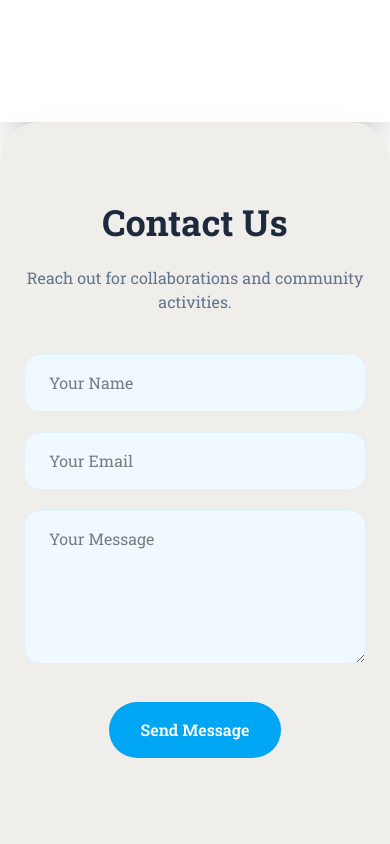
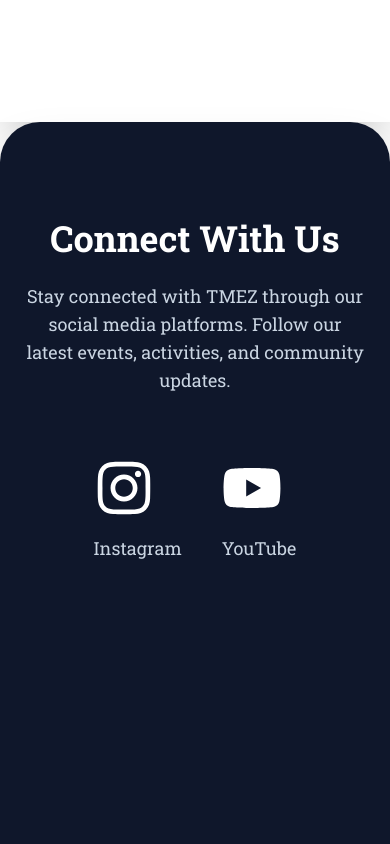
Before and after one commit to samuelpachuau/Tmez-Community-, a React (Vite) app: page / in a window 390 px wide. Shown: the part 5720-6564 px from the top of the page. Built offline with nearby package versions, Linux system fonts and the light colour scheme; a web font is replaced by a local one.

Commit message:
contact update

```diff
--- a/package.json
+++ b/package.json
@@ -14,6 +14,7 @@
     "bootstrap": "^5.3.8",
     "react": "^19.2.6",
     "react-dom": "^19.2.6",
+    "react-icons": "^5.6.0",
     "react-router-dom": "^7.16.0",
     "react-simple-typewriter": "^5.0.1",
     "tailwindcss": "^4.3.0"
--- a/src/components/About.tsx
+++ b/src/components/About.tsx
@@ -21,7 +21,7 @@ function About() {
   return (
     <section
       id="about"
-      className="sticky top-0 z-10 py-20 bg-white min-h-screen rounded-t-[40px] shadow-[0_-8px_40px_rgba(0,0,0,0.12)] pb-[100vh]"
+      className="sticky top-0 z-10 py-20 bg-red-900 min-h-screen rounded-t-[40px] shadow-[0_-8px_40px_rgba(0,0,0,0.12)] pb-[100vh]"
     >
       <div className="max-w-7xl mx-auto px-6">
         <h2 className="text-4xl font-bold text-slate-800 text-center mb-16">
--- a/src/components/Contact.tsx
+++ b/src/components/Contact.tsx
@@ -1,41 +1,52 @@
+import { FaInstagram, FaYoutube } from "react-icons/fa";
+
 function Contact() {
   return (
-    <section id="contact" className="sticky top-0 z-40 py-20 bg-[#f0eeea] min-h-screen rounded-t-[40px] shadow-2xl">
-      <div className="max-w-4xl mx-auto px-6 text-center">
-        <h2 className="text-4xl font-bold text-slate-800 mb-6">
-          Contact Us
+    <section
+      id="contact"
+      className="sticky top-0 z-40 min-h-screen bg-slate-900 text-white rounded-t-[40px] shadow-2xl py-24"
+    >
+      <div className="max-w-5xl mx-auto px-6 text-center">
+        <h2 className="text-4xl md:text-5xl font-bold mb-6">
+          Connect With Us
         </h2>
 
-        <p className="text-slate-500 mb-10">
-          Reach out for collaborations and community activities.
+        <p className="text-slate-300 text-lg mb-16 max-w-2xl mx-auto">
+          Stay connected with TMEZ through our social media platforms.
+          Follow our latest events, activities,
+          and community updates.
         </p>
 
-        <div className="grid grid-cols-1 md:grid-cols-2 gap-5 mb-5">
-          <input
-            type="text"
-            placeholder="Your Name"
-            className="px-6 py-4 rounded-2xl border border-sky-100 bg-sky-50 outline-none"
-          />
+        <div className="flex justify-center items-center gap-10 md:gap-16">
+          {/* Instagram */}
+          <a
+            href="https://www.instagram.com/tmez_family/"
+            target="_blank"
+            rel="noopener noreferrer"
+            className="group"
+          >
+            <FaInstagram className="text-6xl md:text-8xl transition duration-300 group-hover:scale-110" />
+            <p className="mt-4 text-lg text-slate-300">
+              Instagram
+            </p>
+          </a>
 
-          <input
-            type="email"
-            placeholder="Your Email"
-            className="px-6 py-4 rounded-2xl border border-sky-100 bg-sky-50 outline-none"
-          />
+          {/* YouTube */}
+          <a
+            href="https://www.youtube.com/@TMEZfamily"
+            target="_blank"
+            rel="noopener noreferrer"
+            className="group"
+          >
+            <FaYoutube className="text-6xl md:text-8xl transition duration-300 group-hover:scale-110" />
+            <p className="mt-4 text-lg text-slate-300">
+              YouTube
+            </p>
+          </a>
         </div>
-
-        <textarea
-          rows={5}
-          placeholder="Your Message"
-          className="w-full px-6 py-4 rounded-2xl border border-sky-100 bg-sky-50 outline-none"
-        />
-
-        <button className="mt-8 bg-sky-500 text-white px-8 py-4 rounded-full font-semibold hover:bg-sky-600 transition">
-          Send Message
-        </button>
       </div>
     </section>
-  )
+  );
 }
 
-export default Contact
+export default Contact;
```
Also changed, not shown: 1 other file (tests, documents, lock files or other folders).
